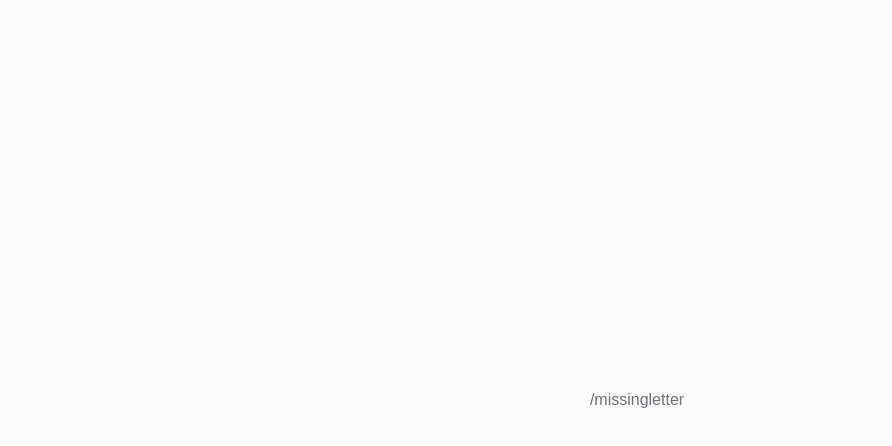
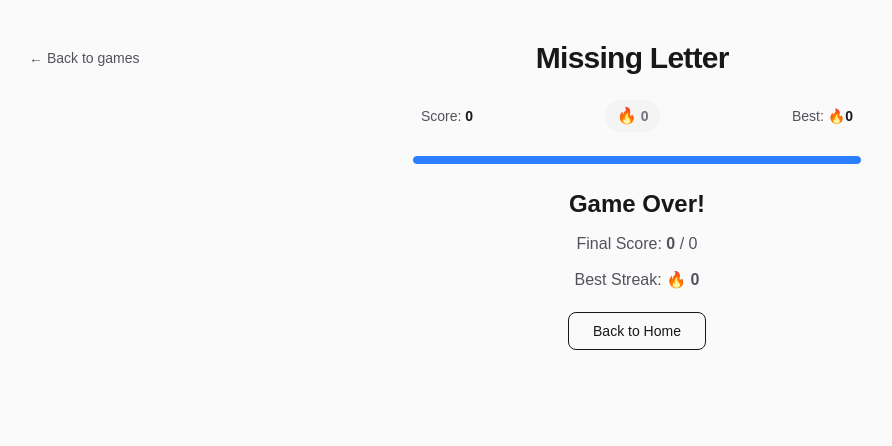
Before and after one commit to prannyv/hciW26, a Next.js app in the folder hci/: page /missingletter in a window 1280 px wide. Shown: the top 446 px of the page, without its empty margins (3-895 px from the left). Built offline with nearby package versions, Linux system fonts and the light colour scheme.

Commit message:
Missing letter Game

```diff
--- a/hci/app/missingletter/page.tsx
+++ b/hci/app/missingletter/page.tsx
@@ -1,7 +1,240 @@
-export default function MissingLetterPage() {
+"use client";
+
+import Link from "next/link";
+import { useRouter } from "next/navigation";
+import { useCallback, useEffect, useMemo, useState } from "react";
+import { useGameWords } from "../gameWords";
+
+/* ---------------- Helpers ---------------- */
+
+function pickRandomWords(bank: string[], take: number): string[] {
+  const nonEmpty = bank.map((w) => w.trim()).filter(Boolean);
+  return nonEmpty.sort(() => Math.random() - 0.5).slice(0, take);
+}
+
+function removeRandomLetter(word: string) {
+  const index = Math.floor(Math.random() * word.length);
+  const missing = word[index];
+
+  const display =
+    word.slice(0, index) + "_" + word.slice(index + 1);
+
+  return { display, missing };
+}
+
+function generateOptions(correct: string) {
+  const alphabet = "abcdefghijklmnopqrstuvwxyz";
+  const options = new Set<string>();
+  options.add(correct);
+
+  while (options.size < 4) {
+    const rand = alphabet[Math.floor(Math.random() * 26)];
+    options.add(rand);
+  }
+
+  return Array.from(options).sort(() => Math.random() - 0.5);
+}
+
+/* ---------------- Streak Display ---------------- */
+
+function StreakCounter({ streak }: { streak: number }) {
+  // Only animate/highlight when streak is active
+  const isHot = streak >= 3;
+
   return (
-    <div className="flex min-h-full flex-1 items-center justify-center bg-zinc-50 px-6 dark:bg-zinc-950">
-      <main className="text-center text-zinc-500 dark:text-zinc-400">/missingletter</main>
+    <div
+      className={`flex items-center gap-1 rounded-full px-3 py-1 text-sm font-semibold transition-all duration-300 ${
+        isHot
+          ? "bg-orange-100 text-orange-600 dark:bg-orange-900/40 dark:text-orange-400 scale-110"
+          : "bg-zinc-100 text-zinc-500 dark:bg-zinc-800 dark:text-zinc-400"
+      }`}
+    >
+      <span className={`text-base transition-all duration-300 ${isHot ? "animate-bounce" : ""}`}>
+        🔥
+      </span>
+      <span>{streak}</span>
     </div>
   );
 }
+
+/* ---------------- Game ---------------- */
+
+function MissingLetterGame({ words, onGoHome }: { words: string[]; onGoHome: () => void }) {
+  const gameWords = useMemo(() => pickRandomWords(words, 10), [words]);
+
+  const [index, setIndex] = useState(0);
+  const [score, setScore] = useState(0);
+  const [streak, setStreak] = useState(0);        // current streak
+  const [bestStreak, setBestStreak] = useState(0); // best streak this session
+  const [feedback, setFeedback] = useState<"idle" | "correct" | "wrong">("idle");
+  const [showFullWord, setShowFullWord] = useState(false);
+  const progress = ((index + 1) / gameWords.length) * 100;
+  const currentWord = gameWords[index] ?? null;
+
+  const letterData = useMemo(() => {
+    if (!currentWord) return null;
+    return removeRandomLetter(currentWord);
+  }, [currentWord]);
+
+  const options = useMemo(() => {
+    if (!letterData) return [];
+    return generateOptions(letterData.missing);
+  }, [letterData]);
+
+  const handleGuess = (letter: string) => {
+    if (!letterData || feedback !== "idle") return;
+
+    if (letter === letterData.missing) {
+      const newStreak = streak + 1;
+      setStreak(newStreak);
+      setBestStreak((prev) => Math.max(prev, newStreak));
+      setFeedback("correct");
+      setShowFullWord(true);
+      setScore((s) => s + 1);
+
+      setTimeout(() => {
+        setFeedback("idle");
+        setShowFullWord(false);
+        setIndex((i) => i + 1);
+      }, 1000);
+    } else {
+      setStreak(0); // reset streak on wrong answer
+      setFeedback("wrong");
+      setTimeout(() => setFeedback("idle"), 500);
+    }
+  };
+
+  return (
+    <div className="flex flex-col items-center gap-6 w-full max-w-md">
+
+      {/* Score row with streak */}
+      <div className="flex w-full items-center justify-between px-2">
+        <p className="text-sm font-medium text-zinc-600 dark:text-zinc-400">
+          Score: <span className="font-bold text-zinc-900 dark:text-zinc-50">{score}</span>
+        </p>
+
+        {/* Streak counter — the main new feature */}
+        <StreakCounter streak={streak} />
+
+        <p className="text-sm font-medium text-zinc-600 dark:text-zinc-400">
+          Best: <span className="font-bold text-zinc-900 dark:text-zinc-50">🔥{bestStreak}</span>
+        </p>
+      </div>
+
+      {/* Progress bar */}
+      <div className="w-full h-2 rounded-full bg-zinc-200 dark:bg-zinc-800 overflow-hidden">
+        <div
+          className="h-full rounded-full bg-blue-500 transition-all duration-500"
+          style={{ width: `${progress}%` }}
+        />
+      </div>
+
+      {currentWord && letterData && (
+        <>
+          {/* Word display */}
+          <div
+            className={`text-4xl font-bold tracking-widest transition-colors duration-300 ${
+              feedback === "correct"
+                ? "text-green-500"
+                : feedback === "wrong"
+                ? "text-red-500"
+                : "text-zinc-900 dark:text-zinc-50"
+            }`}
+          >
+            {showFullWord ? currentWord.toUpperCase() : letterData.display.toUpperCase()}
+          </div>
+
+          {/* Letter tile options */}
+          <div className="flex gap-4">
+            {options.map((letter) => (
+              <button
+                key={letter}
+                onClick={() => handleGuess(letter)}
+                disabled={feedback !== "idle"}
+                className="border p-4 rounded-lg font-bold text-lg uppercase
+                  hover:bg-zinc-100 dark:hover:bg-zinc-800
+                  disabled:opacity-50 disabled:cursor-not-allowed
+                  transition-all duration-150 active:scale-95"
+              >
+                {letter.toUpperCase()}
+              </button>
+            ))}
+          </div>
+
+          {/* Feedback text */}
+          <p className="h-6 text-sm font-medium">
+            {feedback === "correct" && (
+              <span className="text-green-500">
+                ✅ Correct! {streak >= 3 ? `🔥 ${streak} in a row!` : ""}
+              </span>
+            )}
+            {feedback === "wrong" && (
+              <span className="text-red-500">❌ Try again</span>
+            )}
+          </p>
+        </>
+      )}
+
+      {/* Game over screen */}
+      {!currentWord && (
+        <div className="flex flex-col items-center gap-3 text-center">
+          <p className="text-2xl font-bold text-zinc-900 dark:text-zinc-50">
+            Game Over!
+          </p>
+          <p className="text-zinc-600 dark:text-zinc-400">
+            Final Score: <span className="font-bold">{score}</span> / {gameWords.length}
+          </p>
+          <p className="text-zinc-600 dark:text-zinc-400">
+            Best Streak: <span className="font-bold">🔥 {bestStreak}</span>
+          </p>
+          <button
+            onClick={onGoHome}
+            className="mt-2 rounded-lg border px-6 py-2 text-sm font-medium hover:bg-zinc-100 dark:hover:bg-zinc-800 transition-colors"
+          >
+            Back to Home
+          </button>
+        </div>
+      )}
+    </div>
+  );
+}
+
+/* ---------------- Page ---------------- */
+
+export default function MissingLetterPage() {
+  const { words } = useGameWords();
+  const router = useRouter();
+
+  return (
+    <div className="flex min-h-full flex-1 flex-col bg-zinc-50 px-4 pb-8 pt-10 dark:bg-zinc-950 sm:px-8">
+
+      {/* HEADER */}
+      <header className="mb-6 flex w-full items-center justify-between gap-4">
+
+        {/* Back button */}
+        <Link
+          href="/home"
+          className="text-sm font-medium text-zinc-600 underline-offset-4 hover:text-zinc-900 hover:underline dark:text-zinc-400 dark:hover:text-zinc-50"
+        >
+          ← Back to games
+        </Link>
+
+        {/* Title */}
+        <h1 className="text-center text-2xl font-bold tracking-tight text-zinc-900 dark:text-zinc-50 sm:text-3xl">
+          Missing Letter
+        </h1>
+
+        {/* Empty space (for alignment) */}
+        <div className="w-[120px]" />
+      </header>
+
+      {/* GAME */}
+      <div className="flex flex-1 flex-col items-center">
+        <MissingLetterGame
+          words={words}
+          onGoHome={() => router.push("/home")}
+        />
+      </div>
+    </div>
+  );
+}
```
Also changed, not shown: 1 other file (tests, documents, lock files or other folders).
